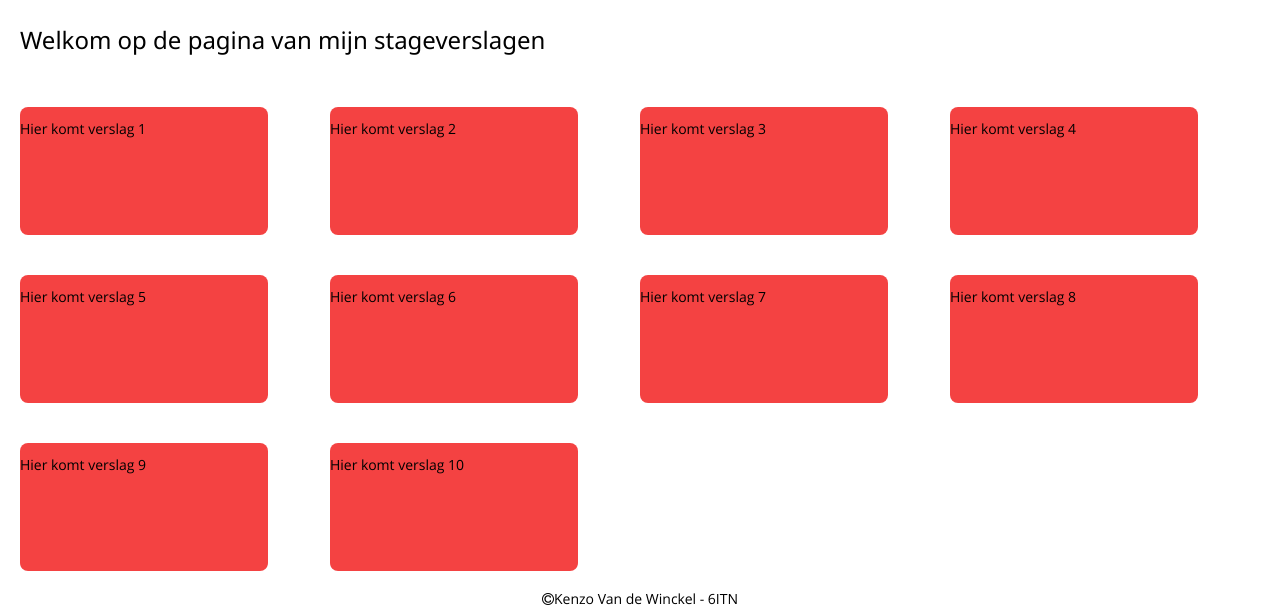
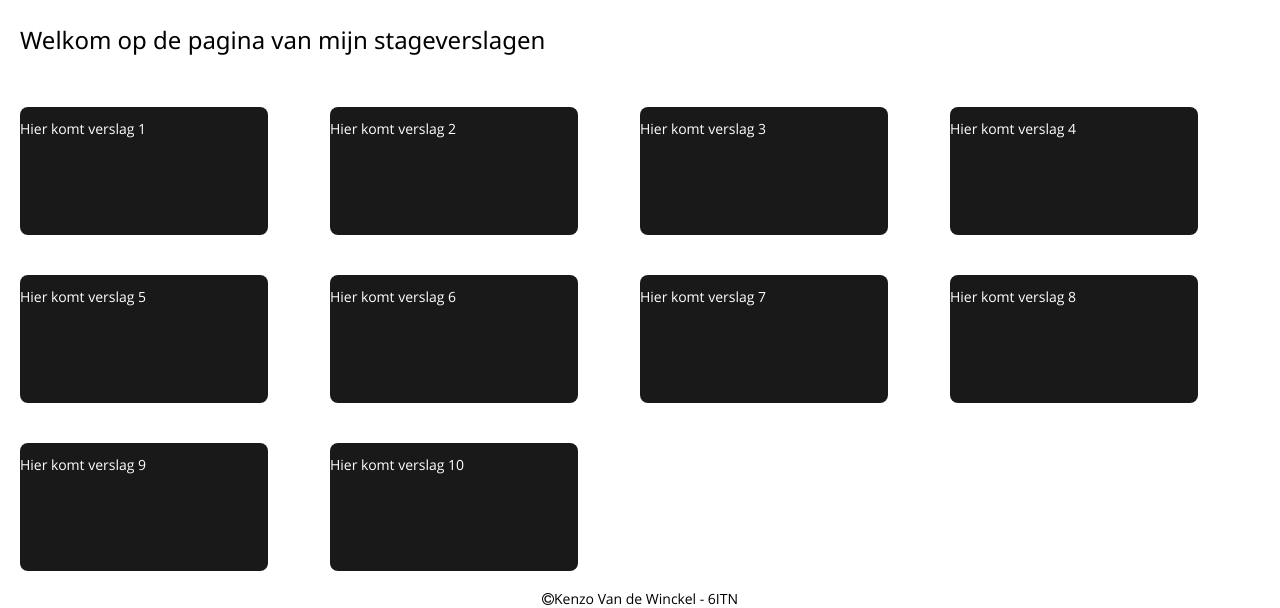
Before and after one commit to KenzoVdW-immalle/GIPWebsiteKenzoVdW, a plain HTML site: page stageVerslagen.html in a window 1280 px wide. Shown: the part 197-805 px from the top of the page. Drawn offline with Linux system fonts and the light colour scheme.

Commit message:
stijl aangepast

```diff
--- a/css/style.css
+++ b/css/style.css
@@ -74,6 +74,7 @@ footer {
 .col.one{
   min-height: 50px;
   width: 95%;
+
 }
 .col.two{
   margin-left: 10%;
@@ -84,13 +85,15 @@ footer {
 
 .col.four{
   width: 20%;
-	background-color: rgb(244, 66, 66);
+	background-color: #191919;
+	color: white;
   text-align: center;
   min-height: 10vw;
 }
 .col.five{
   width: 20%;
-background-color: rgb(244, 66, 66);
+	background-color: #191919;
+  color: white;
 min-height: 10vw;
 }
 .col.six{
@@ -158,7 +161,6 @@ margin-left: 20%;
 }
 
  .welkomstwoord{
-  background-color: lightblue;
   border-radius: 5px;
   font-family: 'Open Sans', sans-serif;
   margin-top: 0;
@@ -166,6 +168,8 @@ margin-left: 20%;
 	padding-top: 5px;
   padding-bottom: 5px;
 	font-size: 20px;
+	background-color: #191919;
+  color: white;
 }
 .iframe{
   width: 700px;
```
